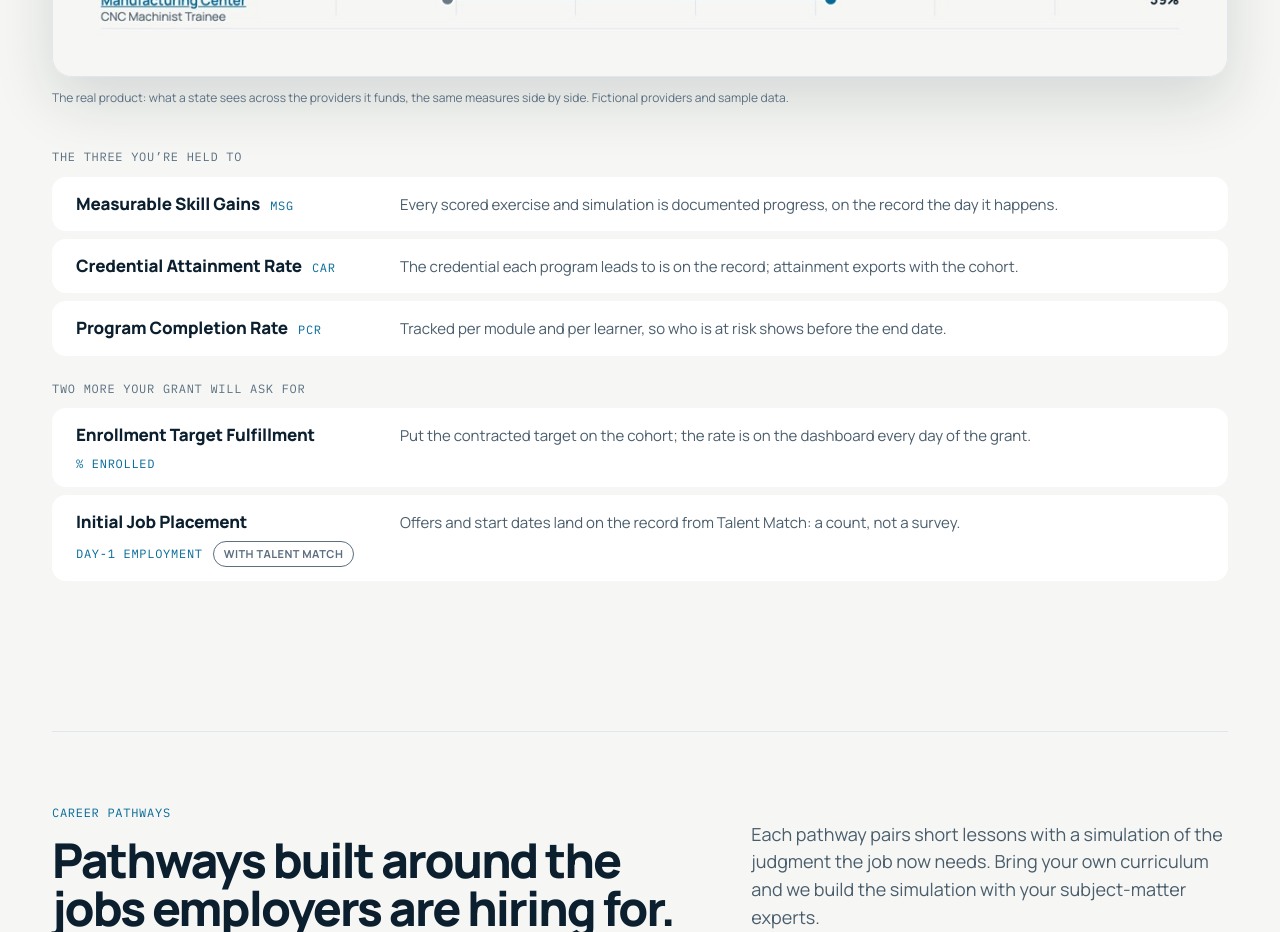
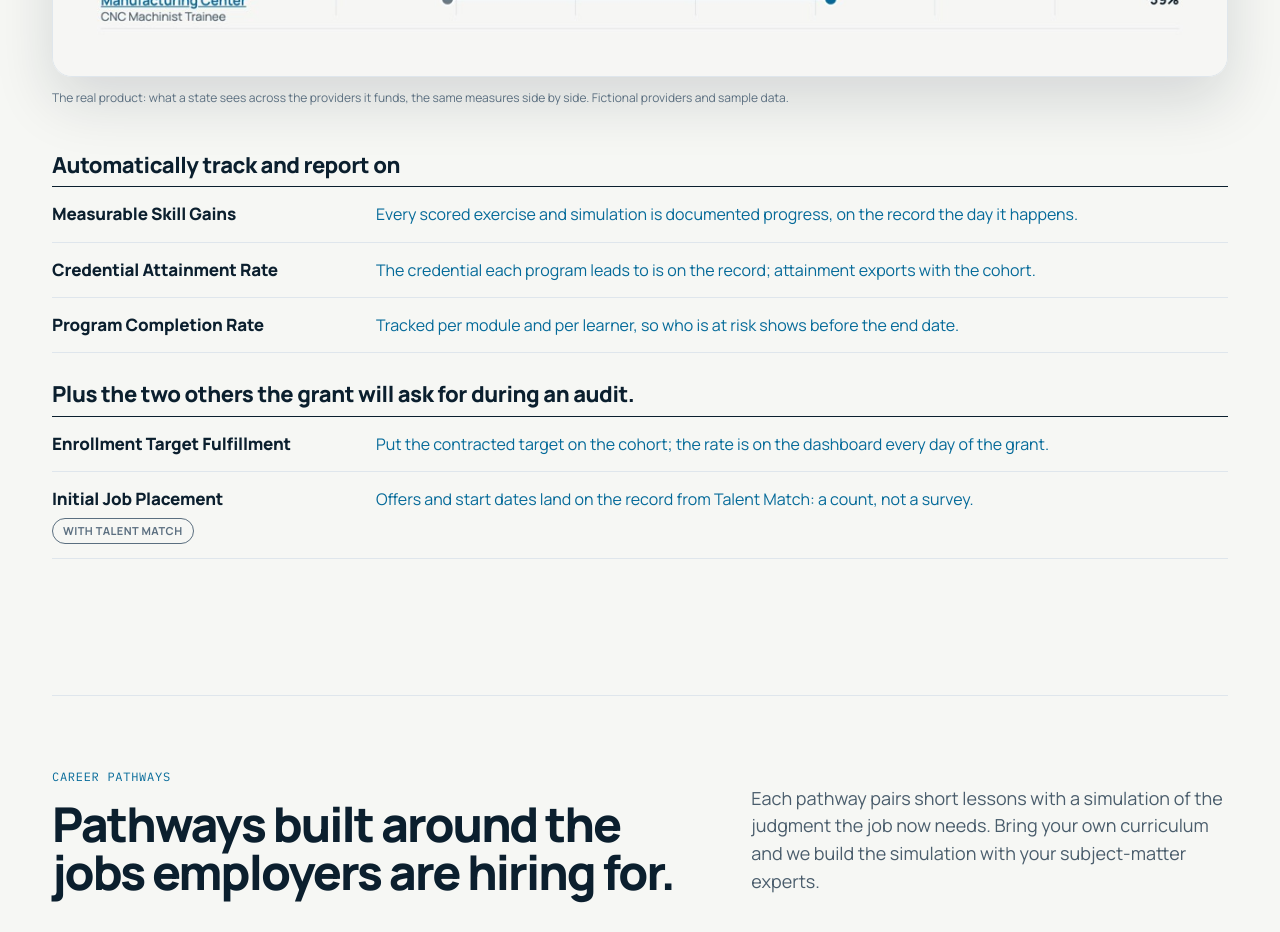
Before and after one commit to ludakhris/interview-differently, a React (Vite) app in the folder apps/learn/: page / in a window 1280 px wide. Shown: the part 4480-5412 px from the top of the page. Built offline with nearby package versions, Linux system fonts and the light colour scheme; no server answers.

Commit message:
feat(site-c): measures as ruled rows under sentence headings, descriptions in the eyebrow blue, acronyms dropped
Refs #75

Co-Authored-By: Claude Fable 5.1 <noreply@anthropic.com>

```diff
--- a/apps/learn/src/pages/c/CHomePage.tsx
+++ b/apps/learn/src/pages/c/CHomePage.tsx
@@ -429,27 +429,25 @@ export function CHomePage() {
               </figcaption>
             </figure>
             <div className="c-measure-strip">
-              <p className="ld-mono ld-faint">THE THREE YOU’RE HELD TO</p>
+              <h3 className="c-measure-heading">Automatically track and report on</h3>
               <ul>
                 {MEASURES.map((m) => (
-                  <li key={m.abbr}>
-                    <span className="c-measure-name">
-                      <strong>{m.name}</strong>
-                      <span className="ld-mono ld-eyebrow">{m.abbr}</span>
-                    </span>
+                  <li key={m.name}>
+                    <strong>{m.name}</strong>
                     <span className="c-measure-how">{m.how}</span>
                   </li>
                 ))}
               </ul>
-              <p className="ld-mono ld-faint">TWO MORE YOUR GRANT WILL ASK FOR</p>
+              <h3 className="c-measure-heading">
+                Plus the two others the grant will ask for during an audit.
+              </h3>
               <ul>
                 {MEASURES_MORE.map((m) => (
-                  <li key={m.abbr}>
-                    <span className="c-measure-name">
-                      <strong>{m.name}</strong>
-                      <span className="ld-mono ld-eyebrow">{m.abbr}</span>
+                  <li key={m.name}>
+                    <strong>
+                      {m.name}
                       {m.soon && <span className="ld-piece-status">{m.soon}</span>}
-                    </span>
+                    </strong>
                     <span className="c-measure-how">{m.how}</span>
                   </li>
                 ))}
--- a/apps/learn/src/pages/c/c-home.css
+++ b/apps/learn/src/pages/c/c-home.css
@@ -390,44 +390,47 @@
 .c-measure-strip {
   display: flex;
   flex-direction: column;
-  gap: 10px;
+  gap: 8px;
+  margin-top: -16px;
+}
+.c-measure-heading {
+  font-weight: 800;
+  font-size: 22px;
+  letter-spacing: -0.02em;
+  line-height: 1.2;
+  margin-top: 20px;
 }
 .c-measure-strip ul {
   list-style: none;
-  margin: 0 0 14px;
+  margin: 0;
   padding: 0;
-  display: flex;
-  flex-direction: column;
-  gap: 8px;
+  border-top: 1.5px solid var(--ink);
 }
 .c-measure-strip li {
   display: grid;
   grid-template-columns: 300px 1fr;
-  gap: 8px 24px;
+  gap: 6px 24px;
   align-items: baseline;
-  padding: 14px 24px;
-  border-radius: 14px;
-  background: var(--white);
+  padding: 14px 0;
+  border-bottom: 1px solid var(--line);
 }
-.c-measure-name {
+.c-measure-strip strong {
   display: flex;
   flex-wrap: wrap;
   align-items: baseline;
   gap: 6px 10px;
-}
-.c-measure-name strong {
   font-weight: 800;
   font-size: 17px;
   letter-spacing: -0.01em;
 }
-.c-measure-name .ld-piece-status {
+.c-measure-strip .ld-piece-status {
   border-color: var(--faint);
   color: var(--faint);
 }
 .c-measure-how {
-  font-size: 15px;
+  font-size: 16px;
   line-height: 1.5;
-  color: var(--muted);
+  color: var(--teal);
 }
 
 /* Career pathways, compact */
@@ -663,7 +666,6 @@
   .c-measure-strip li {
     grid-template-columns: 1fr;
     gap: 4px;
-    padding: 14px 18px;
   }
   .c-float-cta {
     right: 12px;
--- a/apps/learn/src/pages/c/cContent.ts
+++ b/apps/learn/src/pages/c/cContent.ts
@@ -108,17 +108,14 @@ export const COMPONENTS: { name: string; icon: ManualIcon; manual: string; now:
 export const MEASURES = [
   {
     name: 'Measurable Skill Gains',
-    abbr: 'MSG',
     how: 'Every scored exercise and simulation is documented progress, on the record the day it happens.',
   },
   {
     name: 'Credential Attainment Rate',
-    abbr: 'CAR',
     how: 'The credential each program leads to is on the record; attainment exports with the cohort.',
   },
   {
     name: 'Program Completion Rate',
-    abbr: 'PCR',
     how: 'Tracked per module and per learner, so who is at risk shows before the end date.',
   },
 ]
@@ -127,12 +124,10 @@ export const MEASURES = [
 export const MEASURES_MORE = [
   {
     name: 'Enrollment Target Fulfillment',
-    abbr: '% ENROLLED',
     how: 'Put the contracted target on the cohort; the rate is on the dashboard every day of the grant.',
   },
   {
     name: 'Initial Job Placement',
-    abbr: 'DAY-1 EMPLOYMENT',
     how: 'Offers and start dates land on the record from Talent Match: a count, not a survey.',
     soon: 'With Talent Match',
   },
```
